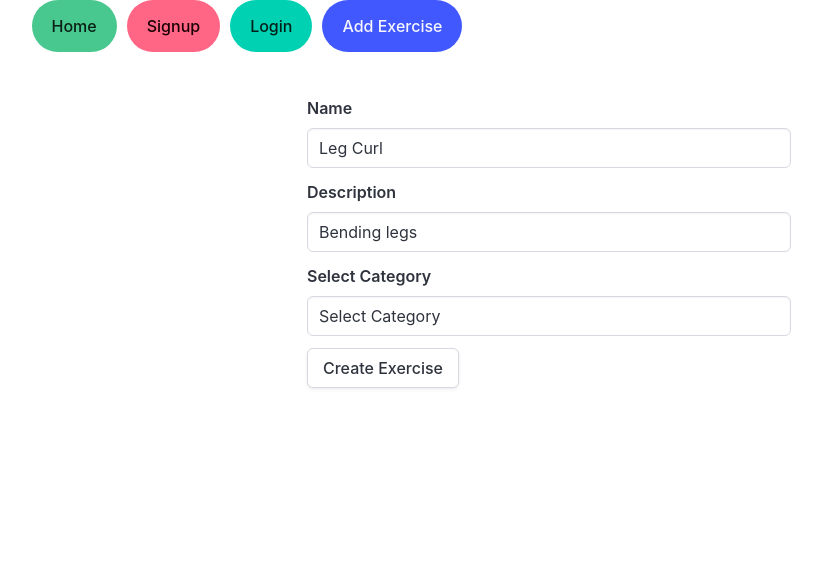
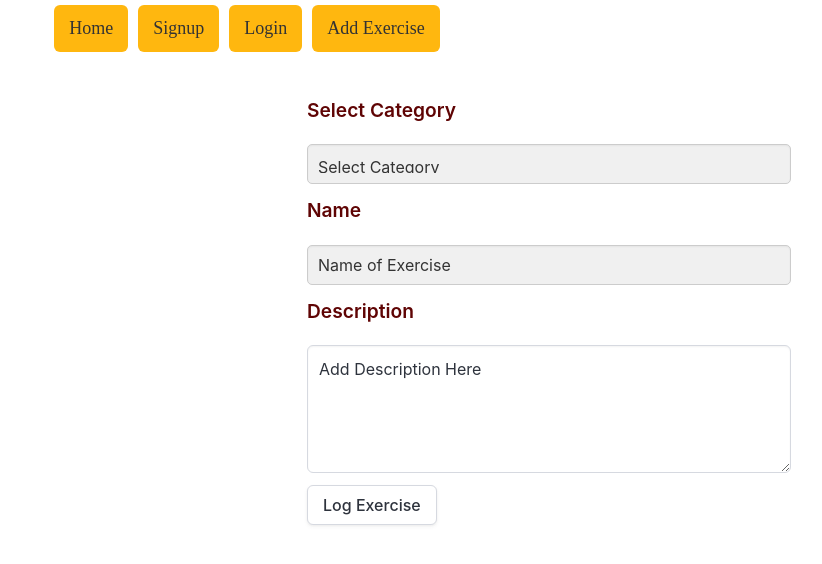
Before and after one commit to Jasleger88/Active-Tracker-Frontend, a React (Vite) app: page /category-page in a window 1280 px wide. Shown: the top 564 px of the page, without its empty margins (393-1215 px from the left). Built offline with nearby package versions, Linux system fonts and the light colour scheme.

Commit message:
added css and some functionality to my category page

```diff
--- a/src/App.css
+++ b/src/App.css
@@ -1,11 +1,25 @@
- .navbar {
+.navbar {
   position: absolute;
   top: 0;
-  text-align:center;
+  text-align: center;
   width: 100%;
   display: flex;
   justify-content: center;
   gap: 10px;
+  font-family: cursive;
+  padding:5px;
+}
 
+.navbar a {
+  text-decoration: none;
+  color: #333;
+  font-size: 18px;
+  padding: 10px 15px;
+  transition: all 0.3s ease;
+}
 
+.navbar a:hover {
+  color: #ff6347;
+  transform: scale(1.1);
+  font-weight: bold;
 }
--- a/src/components/CategoryPage.jsx
+++ b/src/components/CategoryPage.jsx
@@ -2,14 +2,19 @@ import React, { useState } from 'react';
 import axios from 'axios';
 import { useNavigate } from "react-router-dom";
 import { toast } from 'react-toastify';
+import '../../styles/CategoryPage.css'
+
+
+
 
 const CategoryPage = ({ categoryId, categoryName }) => {
   const navigate = useNavigate();
 
   const [formData, setFormData] = useState({
-    name: "Leg Curl",
-    description: "Bending legs",
     category: "",
+    name: "Name of Exercise",
+    description: "Add Description Here",
+
   });
 
   const formCategory = [
@@ -21,6 +26,16 @@ const CategoryPage = ({ categoryId, categoryName }) => {
     "Core",
   ];
 
+  //  URLs for muscle group images based on categories....update my pictures later
+  const categoryImages = {
+    Chest:"https://media.istockphoto.com/id/1309275239/photo/labeled-male-hamstring-muscle-group-on-skeleton.webp?b=1&s=170667a&w=0&k=20&c=BXSvX5o0GZyOteIkZjEsTPfTLkMWnibJRh4JtIYODRQ=",
+    Back:"https://media.istockphoto.com/id/1309275239/photo/labeled-male-hamstring-muscle-group-on-skeleton.webp?b=1&s=170667a&w=0&k=20&c=BXSvX5o0GZyOteIkZjEsTPfTLkMWnibJRh4JtIYODRQ=",
+    Shoulders:"https://media.istockphoto.com/id/1309275239/photo/labeled-male-hamstring-muscle-group-on-skeleton.webp?b=1&s=170667a&w=0&k=20&c=BXSvX5o0GZyOteIkZjEsTPfTLkMWnibJRh4JtIYODRQ=",
+    Legs: "https://media.istockphoto.com/id/1309275239/photo/labeled-male-hamstring-muscle-group-on-skeleton.webp?b=1&s=170667a&w=0&k=20&c=BXSvX5o0GZyOteIkZjEsTPfTLkMWnibJRh4JtIYODRQ=",
+    Arms: "https://media.istockphoto.com/id/1309275239/photo/labeled-male-hamstring-muscle-group-on-skeleton.webp?b=1&s=170667a&w=0&k=20&c=BXSvX5o0GZyOteIkZjEsTPfTLkMWnibJRh4JtIYODRQ=",
+    Core:'https://media.istockphoto.com/id/1309275239/photo/labeled-male-hamstring-muscle-group-on-skeleton.webp?b=1&s=170667a&w=0&k=20&c=BXSvX5o0GZyOteIkZjEsTPfTLkMWnibJRh4JtIYODRQ='
+  };
+
   async function handleSubmit(e) {
     e.preventDefault();
     try {
@@ -30,7 +45,7 @@ const CategoryPage = ({ categoryId, categoryName }) => {
         headers: { Authorization: `Bearer ${token}` },
       });
 
-      toast.success("CHANGE THIS WHEN YOU GET A CHANCE");
+      toast.success("Exercise created successfully!");
       navigate("/log");
     } catch (err) {
       toast.error("Sorry, we have encountered an error!");
@@ -43,41 +58,31 @@ const CategoryPage = ({ categoryId, categoryName }) => {
     setFormData(newFormData);
   }
 
+  function displayMuscleGroupImage(category) {
+    if (category && categoryImages.hasOwnProperty(category)) {
       return (
-    <>
+        <img src={categoryImages[category]} alt={`${category} Muscle Groups`} />
+      );
+    }
+    return null;
+  }
+
+  return (
     <div className="section">
       <div className="columns">
         <div className="column is-half">
-            <div className="container image-overlay -container"></div>
+          <div className="container image-overlay">
+            {formData.category && (
+              <div className="muscle-group-image">
+                {displayMuscleGroupImage(formData.category)}
+              </div>
+            )}
+          </div>
         </div>
         <div className="column is-half">
           <div className="section">
             <div className="container">
               <form onSubmit={handleSubmit}>
-                  <div className="field">
-                    <label className="label">Name</label>
-                    <div className="control">
-                      <input
-                        className="input"
-                        type="text"
-                        name="name"
-                        onChange={handleChange}
-                        value={formData.name}
-                      />
-                    </div>
-                  </div>
-                  <div className="field">
-                    <label className="label">Description</label>
-                    <div className="control">
-                      <input
-                        className="input"
-                        type="text"
-                        name="description"
-                        onChange={handleChange}
-                        value={formData.description}
-                      />
-                    </div>
-                  </div>
                 <div className="field">
                   <label className="label">Select Category</label>
                   <div className="control">
@@ -96,8 +101,31 @@ const CategoryPage = ({ categoryId, categoryName }) => {
                     </select>
                   </div>
                 </div>
+                <div className="field">
+                  <label className="label">Name</label>
+                  <div className="control">
+                    <input
+                      className="input"
+                      type="text"
+                      name="name"
+                      onChange={handleChange}
+                      value={formData.name}
+                    />
+                  </div>
+                </div>
+                <div className="field">
+                  <label className="label">Description</label>
+                  <div className="control">
+                    <textarea
+                      className="textarea"
+                      name="description"
+                      onChange={handleChange}
+                      value={formData.description}
+                    />
+                  </div>
+                </div>
                 <button className="button" type="submit">
-                    Create Exercise
+                  Log Exercise
                 </button>
               </form>
             </div>
@@ -105,7 +133,6 @@ const CategoryPage = ({ categoryId, categoryName }) => {
         </div>
       </div>
     </div>
-    </>
   );
 }
 
--- a/src/components/Home.jsx
+++ b/src/components/Home.jsx
@@ -1,16 +1,21 @@
-import '../../styles/Home.css'
+import React from 'react';
+import '../../styles/Home.css';
 
 
 const Home = () => {
   return (
     <>
-       <div className="hero is-fullheight-with-navbar">
+      <div className="hero is-fullheight-with-navbar">
         <div className="hero-body">
           <div className="container has-text-centered">
             <h1 id="home-page-header" className="title is-1 has-text-weight-bold animated-bounce-in">
               ACTIVE-TRACKER
             </h1>
-            <h2> Track Your Workout with Ease</h2>
+            <h2>Track Your Workout with Ease</h2>
+          </div>
+          <div className="image-grid">
+            <img src="https://images.unsplash.com/photo-1627483297886-49710ae1fc22?w=800&auto=format&fit=crop&q=60&ixlib=rb-4.0.3&ixid=M3wxMjA3fDB8MHxwaG90by1yZWxhdGVkfDExfHx8ZW58MHx8fHx8" alt="Workout Image 1" />
+            <img src="https://images.unsplash.com/photo-1627483297929-37f416fec7cd?w=800&auto=format&fit=crop&q=60&ixlib=rb-4.0.3&ixid=M3wxMjA3fDB8MHxwaG90by1yZWxhdGVkfDR8fHxlbnwwfHx8fHw%3D" alt="Workout Image 2" />
           </div>
         </div>
       </div>
@@ -18,5 +23,4 @@ const Home = () => {
   );
 }
 
-
-export default Home
+export default Home;
--- a/src/components/Navbar.jsx
+++ b/src/components/Navbar.jsx
@@ -6,10 +6,10 @@ import '../App.css'
 function Navbar() {
     return <>
     <div className="navbar">
-    <Link to="/" className="button is-success is-rounded">Home</Link>
-    <Link to="/auth/signup" className="button is-danger is-rounded">Signup</Link>
-    <Link to="/auth/login" className="button is-primary is-rounded">Login</Link>
-    <Link to="/auth/exercise" className="button is-link is-rounded">Add Exercise</Link>
+    <Link to="/" className="button is-warning">Home</Link>
+    <Link to="/auth/signup" className="button is-warning">Signup</Link>
+    <Link to="/auth/login" className="button is-warning">Login</Link>
+    <Link to="/auth/exercise" className="button is-warning">Add Exercise</Link>
     </div>
     </>
 }
--- a/src/components/Signup.jsx
+++ b/src/components/Signup.jsx
@@ -3,6 +3,8 @@ import axios from "axios"
 import { useNavigate } from "react-router-dom"
 import 'react-toastify/dist/ReactToastify.css';
 import { toast } from 'react-toastify'
+import '../../styles/Signup.css'
+
 
 
 
--- /dev/null
+++ b/styles/CategoryPage.css
@@ -0,0 +1,20 @@
+
+.image-overlay {
+    position: relative;
+    overflow: hidden;
+    border-radius: 5px;
+
+  }
+
+  .muscle-group-image {
+    display: block;
+    width: 100%;
+    height: auto;
+    border: 5px solid #cda22a; /* Border color and thickness */
+    box-shadow: 0 4px 8px rgba(0, 0, 0, 0.1); /* Box shadow with opacity */
+    transition: transform 0.3s ease-in-out; /* Optional: Add a smooth transition */
+  }
+
+  .muscle-group-image:hover {
+    transform: scale(1.20); /* Optional: Scale up slightly on hover */
+  }
--- a/styles/Home.css
+++ b/styles/Home.css
@@ -1,28 +1,69 @@
-/*
+
 .hero {
+   background-image: url('https://images.unsplash.com/photo-1627483298099-7c2d9d9324e0?w=800&auto=format&fit=crop&q=60&ixlib=rb-4.0.3&ixid=M3wxMjA3fDB8MHxwaG90by1yZWxhdGVkfDZ8fHxlbnwwfHx8fHw%3D');
+  background-size: cover;
+  background-position: center;
+  background-repeat: no-repeat;
+  color: white;
+}
+
+#home-page-header {
+  font-weight: bold;
+  color:white;
+  font-family: Georgia, 'Times New Roman', Times, serif;
+  text-shadow: 2px 2px 4px rgba(0, 0, 0, 0.3);
+  transform: skew(-10deg);
+  padding: 10px 20px;
+  border-radius: 10px;
+}
+
+.hero-body {
   display: flex;
   align-items: center;
   justify-content: center;
-    height: calc(100vh - 3.25rem);
-    color: #27a384;
   text-align: center;
+  flex-direction: column;
 }
 
-  .container {
-    max-width: 800px;
-    margin: 0 auto;
+h2 {
+  font-weight: bold;
+  margin-top: 10px;
+}
+/* Home.css */
+
+.image-grid {
+  display: grid;
+  grid-template-columns: 1fr 1fr; /* Two columns with equal width */
+  gap: 50px;
 }
 
-  .has-text-centered {
-    text-align: center;
+.image-grid img {
+  width: 100%;
+  height: auto;
+  border-radius: 10px;
 }
-
-  .nav-buttons {
-    display: flex;
-    justify-content: space-around;
-    margin-top: 20px;
+h2 {
+  font-weight: bold;
+  color:white;
+  font-family: Georgia, 'Times New Roman', Times, serif;
+  text-shadow: 2px 2px 4px rgba(0, 0, 0, 0.3);
+  transform: skew(-10deg);
+  padding: 10px;
+  border-radius: 10px;
+  font-size: 20px;
+  animation: bounceIn 0.75s cubic-bezier(0.68, -0.55, 0.27, 1.55) forwards;
 }
-  .home-page-header {
-    color:#27a384
+@keyframes bounceIn {
+  0% {
+      transform: scale(0.1);
+      opacity: 0;
   }
-   */
+  60% {
+      transform: scale(1.2);
+      opacity: 1;
+  }
+  100% {
+      transform: scale(1);
+      color: rgb(216, 210, 224);
+  }
+}
--- a/styles/Signup.css
+++ b/styles/Signup.css
@@ -1,9 +1,10 @@
-/* #signup-section {
+ #signup-section {
 
     padding: 50px 0;
     background-size: cover;
     background-repeat: no-repeat;
     box-shadow: inset 0px 5px 10px rgba(0, 0, 0, 0.9);
+    background-image: url('https://images.unsplash.com/photo-1627483298235-f3bac2567c1c?w=800&auto=format&fit=crop&q=60&ixlib=rb-4.0.3&ixid=M3wxMjA3fDB8MHxwaG90by1yZWxhdGVkfDJ8fHxlbnwwfHx8fHw%3D');
 }
 
 #signup-container {
@@ -74,4 +75,4 @@
 
 #submit-button:hover {
     background-color: #5c7cfc;
-} */
+}
```
Also changed, not shown: styles/Login.css (+14 -12 lines). Lines whose indentation alone changed are shown as unchanged.
